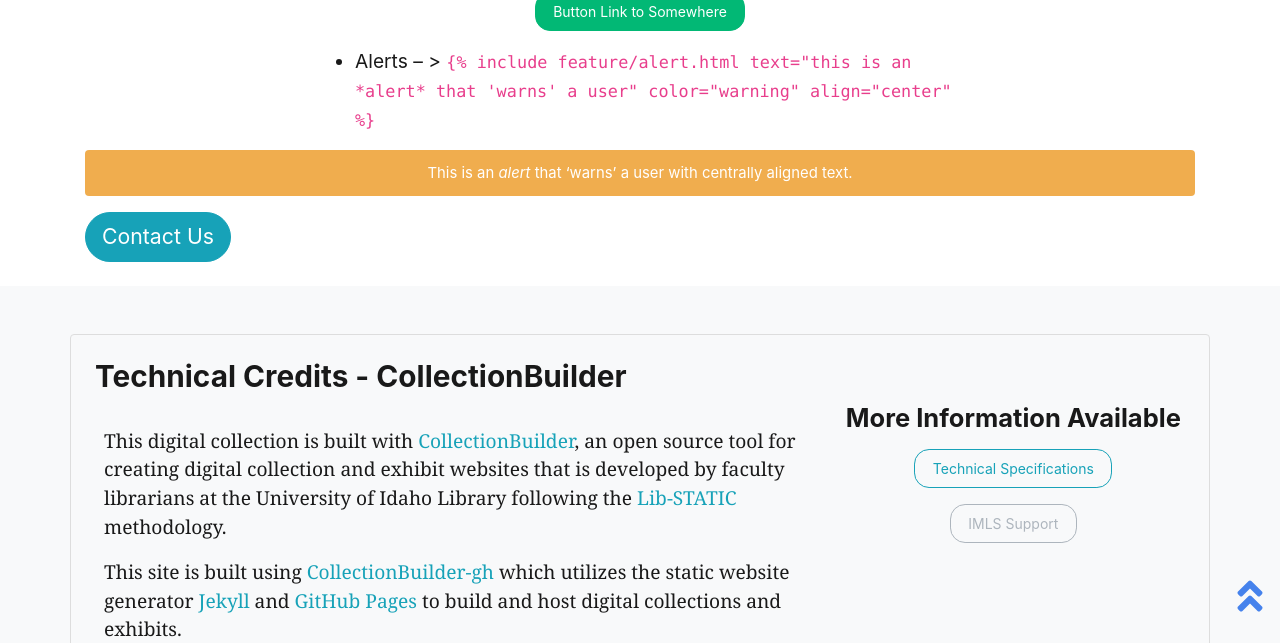
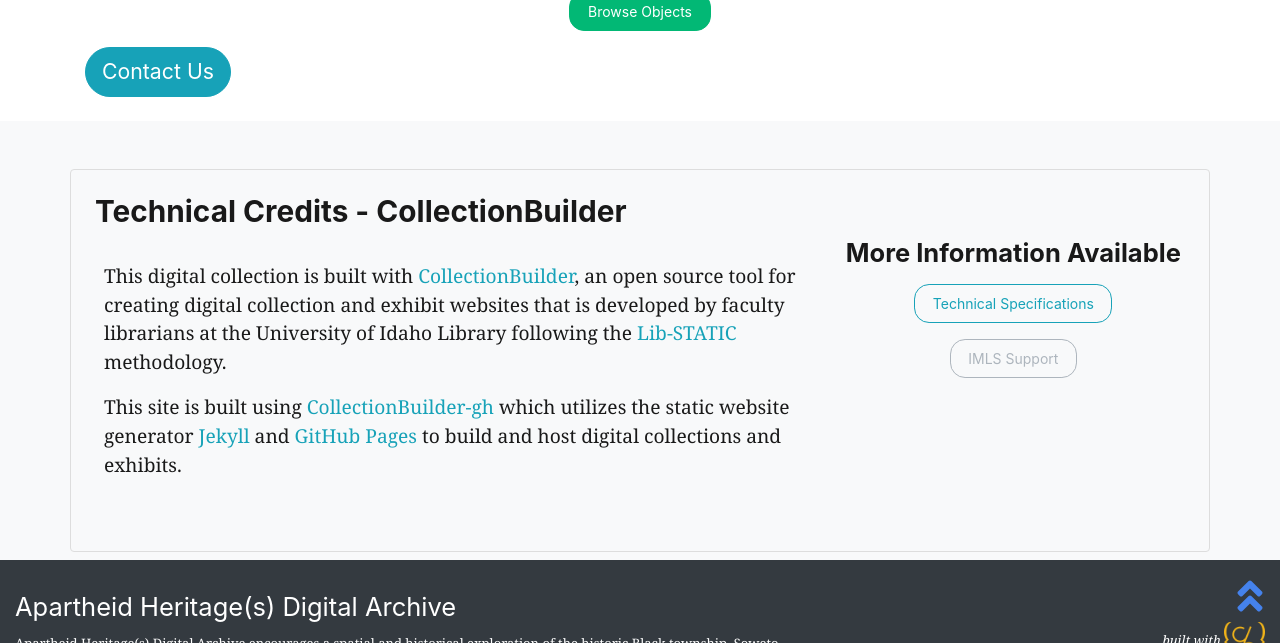
Before and after one commit to CassieConnected/AHDigitalArchive, a Jekyll site: the page built from pages/about.md, in a window 1280 px wide and 900 px high, scrolled down 3223 px, cut to the strip 257-900 px from the top of the window. Built offline with Jekyll 4.4.1, drawn with Linux system fonts in a browser that asks for light colours; nearby versions of some CDN libraries.

Commit message:
Update about.md

```diff
--- a/pages/about.md
+++ b/pages/about.md
@@ -39,11 +39,7 @@ After the description of every image, there is a statement that reads, "For addi
 <strong>For additional context, please consider: South Africa Police's Security Branch targets anti-apartheid activists; Police state; Militarized police; Police and military in Black neighborhoods; Treatment of Black people by the police; Military enforcement of white sumpremacy; Sharpeville; Soweto Uprising; Police and military seen as an occupying force in Black townships; Compulsory military service of White South African men </strong>" objectid="Firing_Teargas_Soweto_South_Africa_1977" width="25" centered=true %}
 
 
-{% include feature/button.html text="Button Link to Somewhere" link="https://collectionbuilder.github.io/" color="success" centered=true %}
-
-- Alerts -- > `{% raw %}{% include feature/alert.html text="this is an *alert* that 'warns' a user" color="warning" align="center" %}{% endraw %}`
-
-{% include feature/alert.html text="This is an *alert* that 'warns' a user with centrally aligned text." color="warning" align="center"  %}
+{% include feature/button.html text="Browse Objects" link="https://cassieconnected.github.io/AHDigitalArchive/browse.html" color="success" centered=true %}
 
 <div class="container-box">
 <button type="button" class="btn btn-info btn-lg" data-toggle="modal" data-target="#myModal">Contact Us</button>
```
